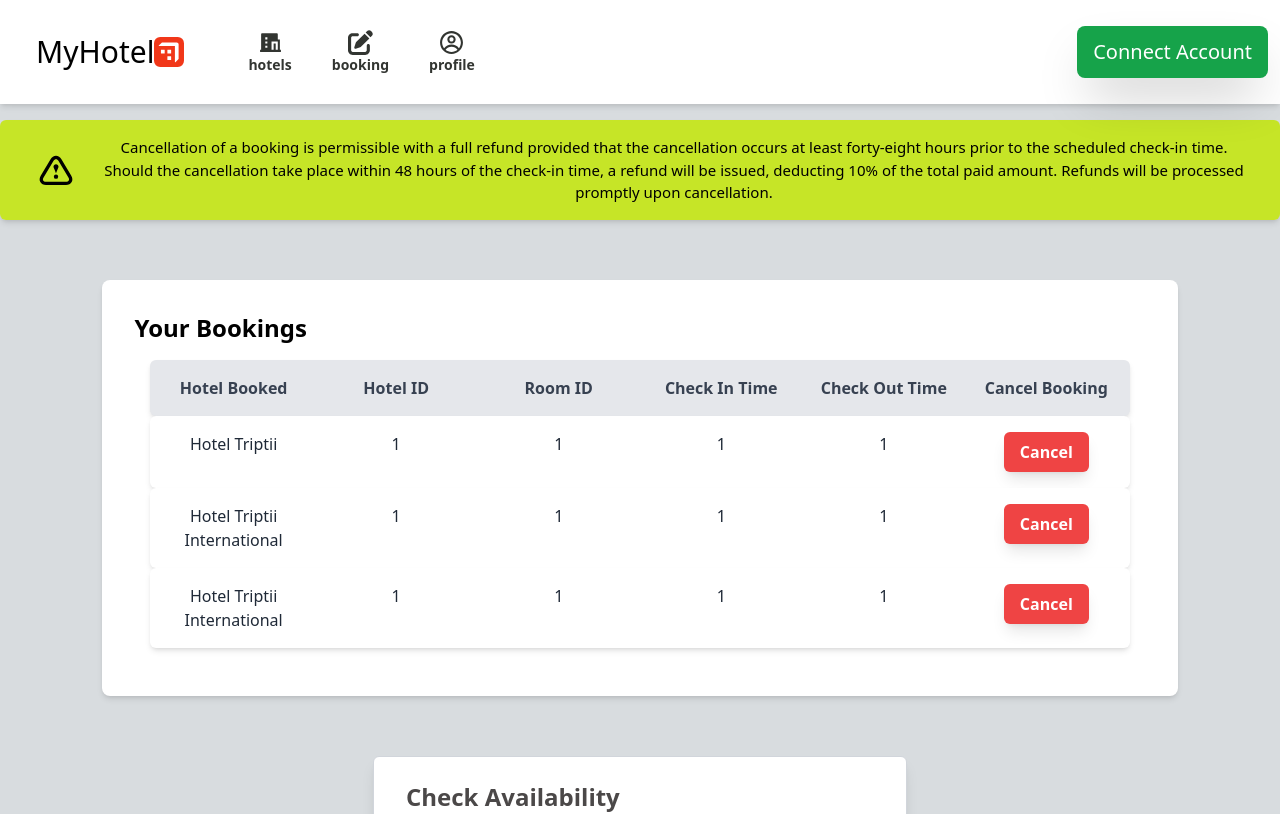
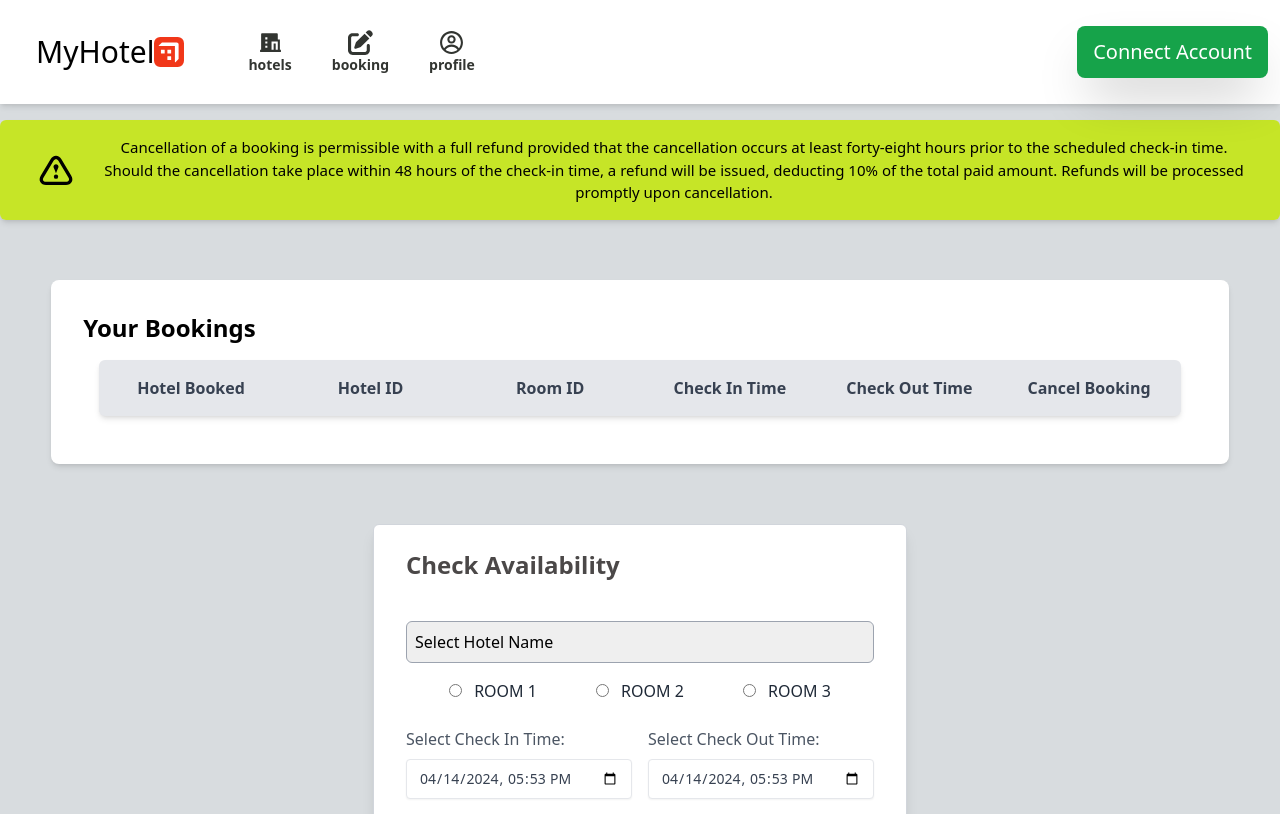
Before and after one commit to ZeeshanDEVPRO/MyHotel-DAPP, a React (Vite) app in the folder client/: page /bookings in a window 1280 px wide. Shown: the top 814 px of the page. Built offline with nearby package versions, Linux system fonts and the light colour scheme.

Commit message:
frontend integrated with blockchain

```diff
--- a/client/src/components/Book.jsx
+++ b/client/src/components/Book.jsx
@@ -142,9 +142,16 @@ const Book = ({ account, contractIns, connectContract }) => {
         }
 
         try {
-            const roomBooking = await contractIns.bookRoom(_hotelID, _roomID, _entry, _exit);
-            if (roomBooking) {
-                console.log(true);
+            const entryTimeUnix = Math.round(new Date(_entry).getTime() / 1000);
+            const exitTimeUnix = Math.round(new Date(_exit).getTime() / 1000);
+
+            // Fetch price per hour from the contract
+            const priceAsValue = await contractIns.getFinalPrice(_hotelID, _roomID,_entry,_exit);
+
+            // Send transaction with necessary value
+            const roomBookingTx = await contractIns.bookRoom(_hotelID, _roomID, entryTimeUnix, exitTimeUnix, { value: priceAsValue/100000000000000 });
+            console.log("Transaction Hash:", roomBookingTx.hash);
+
             toast.success(`Room ${_roomID} Booked!`, {
                 position: "bottom-center",
                 autoClose: 5000,
@@ -158,22 +165,6 @@ const Book = ({ account, contractIns, connectContract }) => {
             });
             setBookingLoader(false);
             navigate('/bookings');
-            }
-            else {
-                console.log(false);
-                toast.error(`Room ${_roomID} Unavailable in the specified time!`, {
-                    position: "bottom-center",
-                    autoClose: 5000,
-                    hideProgressBar: false,
-                    closeOnClick: true,
-                    pauseOnHover: true,
-                    draggable: true,
-                    progress: undefined,
-                    theme: "colored",
-                    transition: Bounce,
-                });
-                setBookingLoader(false);
-            }
         }
         catch (e) {
             console.log(e);
@@ -191,6 +182,7 @@ const Book = ({ account, contractIns, connectContract }) => {
             setBookingLoader(false);
         }
     }
+
 
     return (
         <div className='mt-[14vh] font-noto-sans-<uniquifier> font-sans'>
@@ -223,7 +215,7 @@ const Book = ({ account, contractIns, connectContract }) => {
                             </div>
                         </div>
                         <div className='py-[4vh]'>
-                            <button className='my-[3vh] bg-[#f5ece5] cursor-not-allowed bg-gray-300 text-[#f49242] font-semibold py-2 px-4 rounded inline-flex items-center'>
+                            <button className='my-[3vh] bg-[#f5ece5] cursor-not-allowed text-[#f49242] font-semibold py-2 px-4 rounded inline-flex items-center'>
                                 <CiHeart className='mr-2' />
                                 Managed by MyHotel
                             </button>
--- a/client/src/components/Bookings.jsx
+++ b/client/src/components/Bookings.jsx
@@ -14,6 +14,9 @@ const Bookings = ({ account, contractIns, connectContract }) => {
   useEffect(() => {
     if (!account) {
       connectContract();
+    }
+    else {
+      allBookings();
     }
   }, [account, connectContract]);
 
@@ -78,7 +81,7 @@ const Bookings = ({ account, contractIns, connectContract }) => {
   const roomCancel = async (_hotelID, _roomID, _entry, _exit) => {
     try {
       const cancellation = await contractIns.cancelBooking(_hotelID, _roomID, _entry, _exit);
-      if(cancellation){
+      if (cancellation) {
         toast.success(`Room ${_roomID}  Cancelled!`, {
           position: "bottom-center",
           autoClose: 5000,
@@ -108,9 +111,23 @@ const Bookings = ({ account, contractIns, connectContract }) => {
     }
   }
 
+  const allBookings = async () => {
+    try {
+      const bookings = await contractIns.getBookings();
+      if (bookings) {
+        setHotel(bookings);
+        console.log(bookings);
+      }
+    }
+    catch (e) {
+      console.log(e);
+    }
+  }
+
   return (
     <div className='mt-[13vh] pb-[10vh] bg-[#d8dcdf] flex flex-col gap-5'>
 
+      {/* warning */}
       <div className="mt-4 bg-[#C5E60FE1] text-center rounded-md p-4 shadow-md flex flex-col gap-3">
         {/* <p className="text-lg text-[#292727] font-bold">Connected Metamask Address: {account}</p> */}
         <div className='flex justify-center gap-4 items-center px-5'>
@@ -124,7 +141,7 @@ const Bookings = ({ account, contractIns, connectContract }) => {
       </div>
 
       {/* div1 */}
-      <div className='mx-[8vw] my-[5vh] bg-white rounded-lg p-8 shadow-md'>
+      <div className='mx-[4vw] my-[5vh] bg-white rounded-lg p-8 shadow-md'>
         <h2 className='text-2xl font-semibold mb-4'>Your Bookings</h2>
         <div className='flex flex-col m-4'>
           <div className='bg-gray-200 p-4 rounded-md shadow-md'>
@@ -137,15 +154,34 @@ const Bookings = ({ account, contractIns, connectContract }) => {
               <div className="w-1/6 text-center text-gray-700 font-semibold">Cancel Booking</div>
             </div>
           </div>
-          {/* {hotel && hotel.map((item) => ( */}
-          <div className='flex flex-col'>
+
+          {hotel && hotel.map((item, index) => {
+
+            // Convert entryTime from BigNumber to milliseconds
+            const entryTimeMs = parseInt(item.entryTime.toString()) * 1000;
+            console.warn("Entry Time (Milliseconds):", entryTimeMs);
+
+            // Create a new Date object for entryTime
+            const entryTimeDate = new Date(entryTimeMs);
+            console.warn("Parsed Entry Time:", entryTimeDate);
+
+            // Format entryTime as a human-readable string
+            const formattedEntryTime = `${entryTimeDate.getMonth() + 1}/${entryTimeDate.getDate()}/${entryTimeDate.getFullYear()}, ${entryTimeDate.getHours()}:${entryTimeDate.getMinutes()}:${entryTimeDate.getSeconds()} AM`;
+            console.warn("Formatted Entry Time:", formattedEntryTime);
+
+            const exitTimeMs = parseInt(item.exitTime.toString()) * 1000;
+            const exitTimeDate = new Date(exitTimeMs);
+            const formattedExitTime = exitTimeDate.toLocaleString();
+
+            return (
+              <div className='flex flex-col' key={index}>
                 <div className='bg-white dark:bg-gray-800 p-4 rounded-md shadow-md'>
-              <div className='flex gap-7 justify-evenly font-medium'>
-                <div className="w-1/6 text-center text-gray-800 dark:text-gray-200">Hotel Triptii</div>
-                <div className="w-1/6 text-center text-gray-800 dark:text-gray-200">1</div>
-                <div className="w-1/6 text-center text-gray-800 dark:text-gray-200">1</div>
-                <div className="w-1/6 text-center text-gray-800 dark:text-gray-200">1</div>
-                <div className="w-1/6 text-center text-gray-800 dark:text-gray-200">1</div>
+                  <div className='flex gap-7 justify-evenly items-center font-medium'>
+                    <div className="w-1/6 text-center text-gray-800 dark:text-gray-200">{item.name}</div>
+                    <div className="w-1/6 text-center text-gray-800 dark:text-gray-200">{item.hotelID.toString()}</div>
+                    <div className="w-1/6 text-center text-gray-800 dark:text-gray-200">{item.roomID.toString()}</div>
+                    <div className="w-1/6 text-center text-gray-800 dark:text-gray-200">{formattedEntryTime}</div>
+                    <div className="w-1/6 text-center text-gray-800 dark:text-gray-200">{formattedExitTime}</div>
                     <div className="w-1/6 text-center">
                       <button onClick={() => roomCancel(item.hotelID, item.roomID, item.entryTime, item.exitTime)} className="bg-red-500 hover:bg-red-600 text-white font-semibold py-2 px-4 rounded-md shadow-lg">
                         Cancel
@@ -154,39 +190,12 @@ const Bookings = ({ account, contractIns, connectContract }) => {
                   </div>
                 </div>
               </div>
-          <div className='flex flex-col'>
-            <div className='bg-white dark:bg-gray-800 p-4 rounded-md shadow-md'>
-              <div className='flex gap-7 justify-evenly font-medium'>
-                <div className="w-1/6 text-center text-gray-800 dark:text-gray-200">Hotel Triptii International</div>
-                <div className="w-1/6 text-center text-gray-800 dark:text-gray-200">1</div>
-                <div className="w-1/6 text-center text-gray-800 dark:text-gray-200">1</div>
-                <div className="w-1/6 text-center text-gray-800 dark:text-gray-200">1</div>
-                <div className="w-1/6 text-center text-gray-800 dark:text-gray-200">1</div>
-                <div className="w-1/6 text-center">
-                  <button onClick={() => roomCancel(item.hotelID, item.roomID, item.entryTime, item.exitTime)} className="bg-red-500 hover:bg-red-600 text-white font-semibold py-2 px-4 rounded-md shadow-lg">
-                    Cancel
-                  </button>
-                </div>
-              </div>
-            </div>
-          </div>
-          <div className='flex flex-col'>
-            <div className='bg-white dark:bg-gray-800 p-4 rounded-md shadow-md'>
-              <div className='flex gap-7 justify-evenly font-medium'>
-                <div className="w-1/6 text-center text-gray-800 dark:text-gray-200">Hotel Triptii International</div>
-                <div className="w-1/6 text-center text-gray-800 dark:text-gray-200">1</div>
-                <div className="w-1/6 text-center text-gray-800 dark:text-gray-200">1</div>
-                <div className="w-1/6 text-center text-gray-800 dark:text-gray-200">1</div>
-                <div className="w-1/6 text-center text-gray-800 dark:text-gray-200">1</div>
-                <div className="w-1/6 text-center">
-                  <button onClick={() => roomCancel(item.hotelID, item.roomID, item.entryTime, item.exitTime)} className="bg-red-500 hover:bg-red-600 text-white font-semibold py-2 px-4 rounded-md shadow-lg">
-                    Cancel
-                  </button>
-                </div>
-              </div>
-            </div>
-          </div>
-          {/* ))} */}
+            );
+          })}
+
+
+
+
         </div>
       </div>
 
--- a/client/src/constants.js
+++ b/client/src/constants.js
@@ -1,4 +1,4 @@
-const contractAddress = "0x3cB1DE20Bd07327503014e5144ca99318379C7F7";
+const contractAddress = "0x581a44eed246574E1c5690a10a4Bf437AE9E2CBC";
 const contractABI = [
   {
     "inputs": [
@@ -122,6 +122,56 @@ const contractABI = [
     "type": "function"
   },
   {
+    "inputs": [],
+    "name": "getBookings",
+    "outputs": [
+      {
+        "components": [
+          {
+            "internalType": "string",
+            "name": "name",
+            "type": "string"
+          },
+          {
+            "internalType": "address payable",
+            "name": "user",
+            "type": "address"
+          },
+          {
+            "internalType": "string",
+            "name": "status",
+            "type": "string"
+          },
+          {
+            "internalType": "uint256",
+            "name": "roomID",
+            "type": "uint256"
+          },
+          {
+            "internalType": "uint256",
+            "name": "hotelID",
+            "type": "uint256"
+          },
+          {
+            "internalType": "uint256",
+            "name": "entryTime",
+            "type": "uint256"
+          },
+          {
+            "internalType": "uint256",
+            "name": "exitTime",
+            "type": "uint256"
+          }
+        ],
+        "internalType": "struct Hotel.BookedRoom[]",
+        "name": "",
+        "type": "tuple[]"
+      }
+    ],
+    "stateMutability": "view",
+    "type": "function"
+  },
+  {
     "inputs": [
       {
         "internalType": "uint256",
@@ -132,9 +182,19 @@ const contractABI = [
         "internalType": "uint256",
         "name": "_roomID",
         "type": "uint256"
+      },
+      {
+        "internalType": "uint256",
+        "name": "_entryTime",
+        "type": "uint256"
+      },
+      {
+        "internalType": "uint256",
+        "name": "_exitTime",
+        "type": "uint256"
       }
     ],
-    "name": "getPriceArray",
+    "name": "getFinalPrice",
     "outputs": [
       {
         "internalType": "uint256",
@@ -209,6 +269,11 @@ const contractABI = [
     "name": "hotels",
     "outputs": [
       {
+        "internalType": "string",
+        "name": "name",
+        "type": "string"
+      },
+      {
         "internalType": "uint256",
         "name": "price",
         "type": "uint256"
@@ -247,6 +312,11 @@ const contractABI = [
     ],
     "name": "myBookings",
     "outputs": [
+      {
+        "internalType": "string",
+        "name": "name",
+        "type": "string"
+      },
       {
         "internalType": "address payable",
         "name": "user",
```
Also changed, not shown: 1 other file (tests, documents, lock files or other folders). Lines whose indentation alone changed are shown as unchanged.
